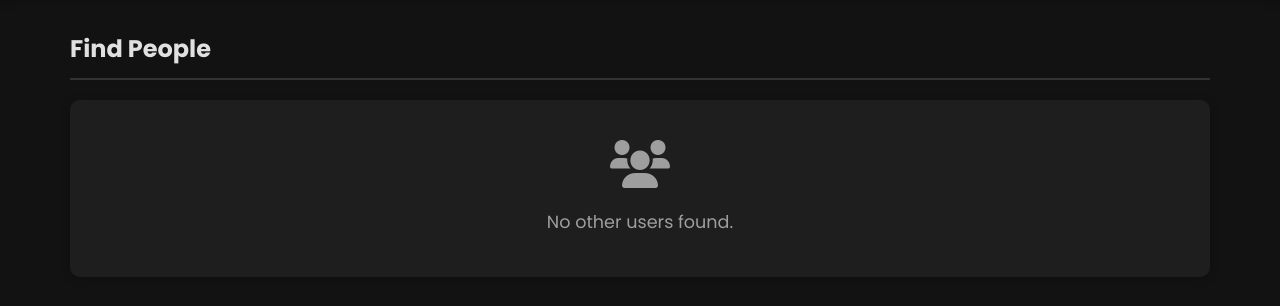
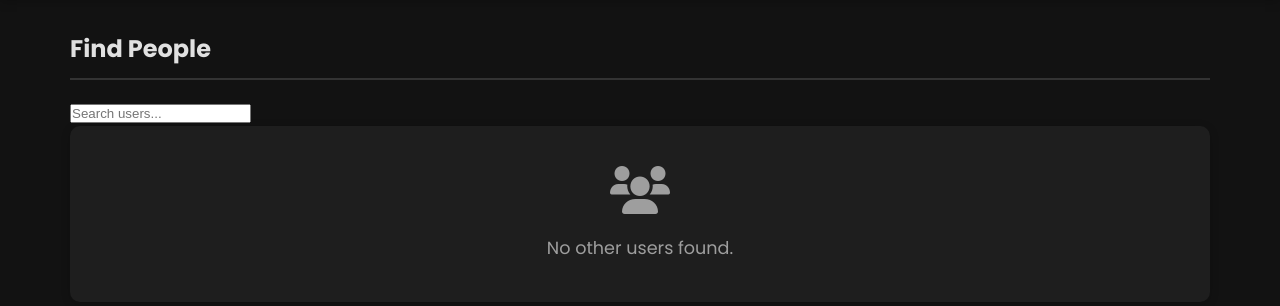
Before and after one commit to kaylubr/echo, a Flask app: page /users in a window 1280 px wide. Shown: the part 70-376 px from the top of the page. Run offline with Flask 3, Linux system fonts and the light colour scheme; a user stored in the database is signed in; data comes from the database, SQL or seed files in the repository.

Commit message:
Add html for search

```diff
--- a/templates/users.html
+++ b/templates/users.html
@@ -6,6 +6,14 @@
 <div class="users-container">
     <h2>Find People</h2>
 
+    <div class="search-container">
+        <div class="search-input-wrapper">
+            <input type="text" id="userSearchInput" class="search-input" placeholder="Search users..." autocomplete="off">
+            <button id="clearSearchBtn" class="clear-search-btn" style="display: none;">&times;</button>
+        </div>
+    </div>
+
+    <div id="searchResults">
         {% if users %}
             <div class="users-grid">
                 {% for user in users %}
@@ -34,4 +42,5 @@
             </div>
         {% endif %}
     </div>
+</div>
 {% endblock %}
```
Lines whose indentation alone changed are shown as unchanged.
